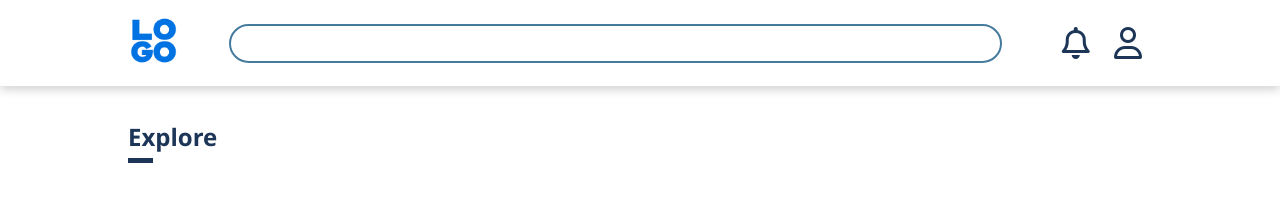
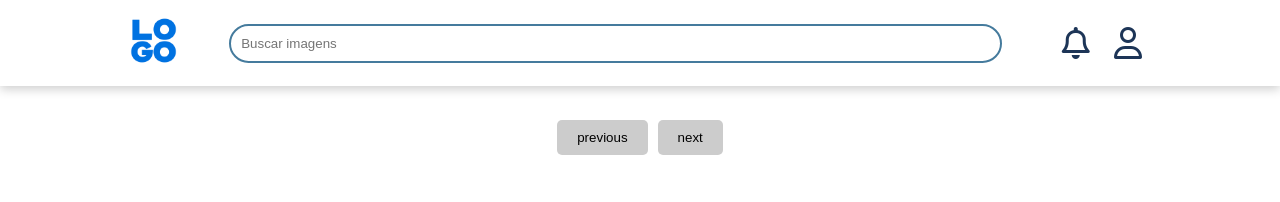
Before and after one commit to xnayan00/Image-bank_pexels_api, a plain HTML site: page index.html in a window 1280 px wide. Drawn offline with Linux system fonts and the light colour scheme; no server answers.

Commit message:
Button to next and previous page

```diff
--- a/index.html
+++ b/index.html
@@ -19,7 +19,7 @@
                 </figure>
             </a>
             <div class="c-nav__search">
-                <input class="c-input" type="text" name="search" id="search">
+                <input onkeyup="getPhotos(this.value, '')" class="c-input" type="text" name="search" id="search" placeholder="Buscar imagens">
             </div>
             <div class="c-nav__menu">
                 <a class="c-nav__link" href="#"><i class="far fa-bell fa-2x"></i></a>
@@ -28,9 +28,12 @@
         </nav>
     </header>
     <main class="l-container">
-        <section id="imgCardContent" class="l-card-grid">
-            <h1 class="t-title">Explore</h1>
-
+        <section id="imgCardContent" class="l-gallery-grid">
+            <!-- / -->
+        </section>
+        <section class="l-gallery-grid">
+            <button id="galleryButton" class="c-button" onclick="getPhotos('', 'prev')">previous</button>
+            <button id="galleryButton" class="c-button" onclick="getPhotos('', 'next')">next</button>
         </section>
     </main>
 </body>
```
